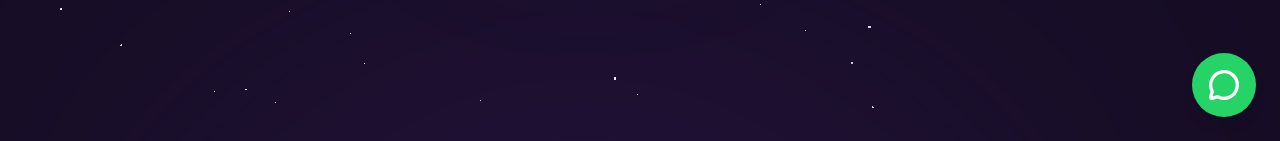
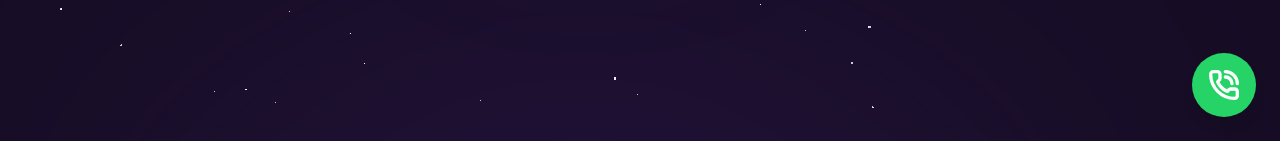
Before and after one commit to amineelakkermi/tafadi, a Next.js app: page / in a window 1280 px wide. Shown: the part 659-800 px from the top of the page. Built offline with nearby package versions, Linux system fonts and the light colour scheme; a web font is replaced by a local one.

Commit message:
mise a jour

```diff
--- a/app/layout.tsx
+++ b/app/layout.tsx
@@ -3,7 +3,7 @@ import { Cairo } from "next/font/google"
 import "./globals.css";
 import Navbar from "@/components/Navbar";
 import Footer from "@/components/Footer";
-import ContactIcons from "@/components/ContactIcons";
+import WhatsappButton from "@/components/ContactIcons";
 
 export const cairo = Cairo({
   subsets: ["arabic"],
@@ -30,7 +30,7 @@ export default function RootLayout({
       >
         <Navbar />
         {children}
-        <ContactIcons />
+        <WhatsappButton />
         <Footer />
       </body>
     </html>
--- a/components/ContactIcons.tsx
+++ b/components/ContactIcons.tsx
@@ -1,7 +1,7 @@
 'use client';
 
 import React from 'react';
-import { MessageCircle } from 'lucide-react';
+import { LucidePhoneCall, MessageCircle, PhoneCall, PhoneCallIcon } from 'lucide-react';
 
 declare global {
   interface Window {
@@ -29,7 +29,7 @@ const WhatsappButton: React.FC = () => {
       onClick={handleWhatsappClick}
       className="fixed bottom-6 right-6 z-50 flex items-center justify-center bg-[#25D366] hover:bg-[#1ebe5d] rounded-full p-4 shadow-lg transition-all duration-300 hover:scale-110"
     >
-      <MessageCircle size={32} color="#fff" strokeWidth={2.5} />
+      <LucidePhoneCall size={32} color="#fff" strokeWidth={2.5} />
     </a>
   );
 };
--- a/components/PrcingCard.tsx
+++ b/components/PrcingCard.tsx
@@ -107,7 +107,10 @@ export const PricingCard: React.FC<{ tier: Tier }> = ({ tier }) => {
 
         {/* After Discount */}
         <div className="flex gap-3 flex-col items-center">
-          <span className="text-sm sm:text-base text-red-400 line-through mt-1">{tier.price}</span>
+        <span className="relative text-sm sm:text-[18px] text-red-400 mt-1">
+        {tier.price}
+        <span className="absolute left-0 top-1/2 w-[100%] h-[2px] bg-red-500 -translate-y-1/2"></span>
+         </span>
           <span className="text-2xl sm:text-3xl font-bold text-violet-200">{tier.afterDiscount}</span>
         </div>
 
```
